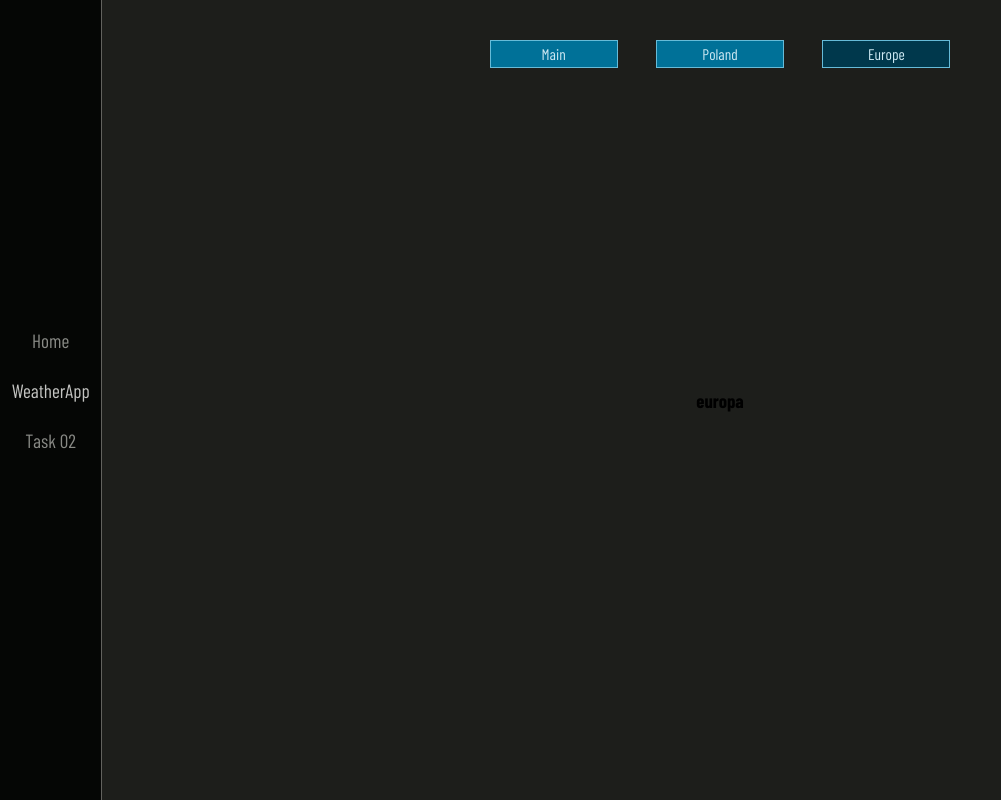
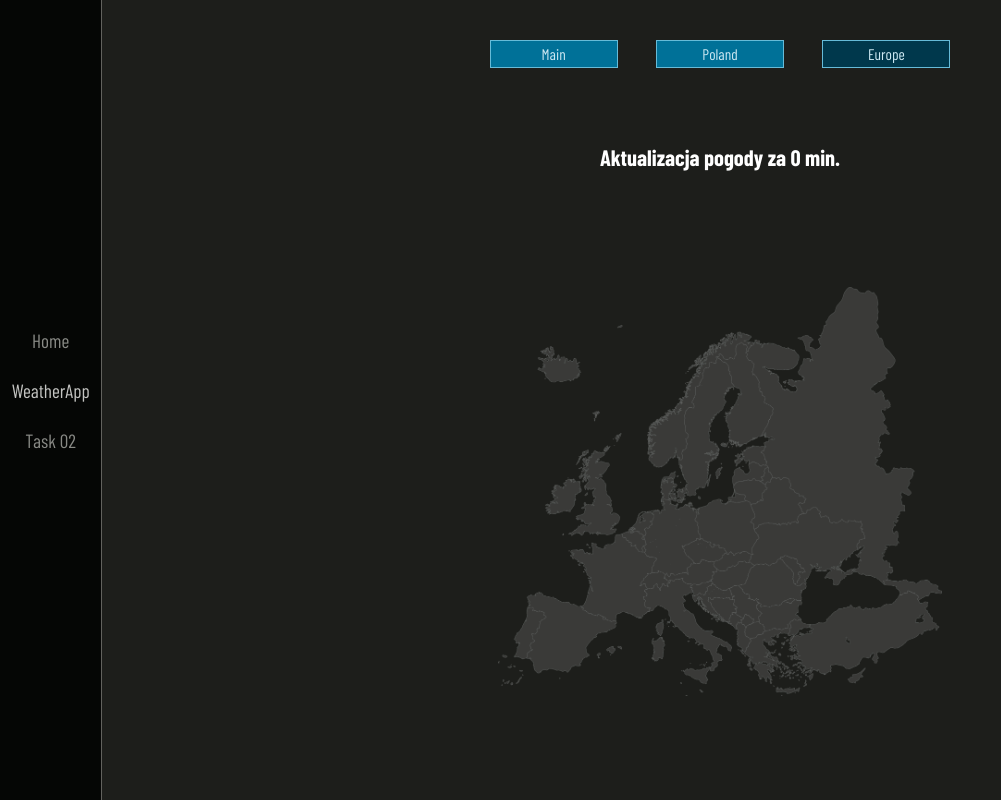
Before and after one commit to Scorpion19702022/01_REACT_VARIOUS_PROJECTS, a React (Create React App) app: page /WeatherApp/Europe in a window 1280 px wide. Shown: the whole page, without its empty margins (0-1001 px from the left). Built offline with nearby package versions, Linux system fonts and the light colour scheme; a web font is replaced by a local one.

Commit message:
add map in component EuropeWeather

```diff
--- a/src/Components/WeatherApp/EuropeWeather.module.css
+++ b/src/Components/WeatherApp/EuropeWeather.module.css
@@ -29,8 +29,53 @@
 	background-color: var(--color-dark07);
 }
 
+.box_content {
+	margin-top: 10em;
+	position: relative;
+	width: 100%;
+	height: 100vh;
+	padding: 2em;
+	display: flex;
+	flex-direction: column;
+	justify-content: center;
+}
+
+.count {
+	text-align: center;
+	color: var(--color-dark01);
+	border-radius: 6px;
+}
+
+.box_map {
+	width: 100%;
+	height: 100%;
+	display: flex;
+	flex-direction: column;
+	justify-content: center;
+	align-items: center;
+	opacity: 0.3;
+}
+
+.img_europe_map {
+	width: 100%;
+	object-fit: cover;
+}
+
 @media (min-width: 767.98px) {
 	.wrapper {
 		padding-left: 10em;
 	}
+
+	.img_europe_map {
+		width: 42%;
+	}
+
+	.box_content {
+		margin-top: 7em;
+	}
+
+	.count {
+		font-size: 1.4em;
+		margin-bottom: 2em;
+	}
 }
--- a/src/Components/WeatherApp/EuropeWeather.tsx
+++ b/src/Components/WeatherApp/EuropeWeather.tsx
@@ -1,13 +1,21 @@
 import React from 'react'
 
+import EuropeMap from './assets/EuropeMAP.png'
+
 import styles from './EuropeWeather.module.css'
+
 import NavWorld from './NavWorld'
 
 const EuropeWeather = () => {
 	return (
 		<section className={styles.wrapper}>
 			<NavWorld />
-			<h1>europa</h1>
+			<div className={styles.box_content}>
+				<h4 className={styles.count}>Aktualizacja pogody za 0 min.</h4>
+				<div className={styles.box_map}>
+					<img className={styles.img_europe_map} src={EuropeMap} alt='' />
+				</div>
+			</div>
 		</section>
 	)
 }
```
